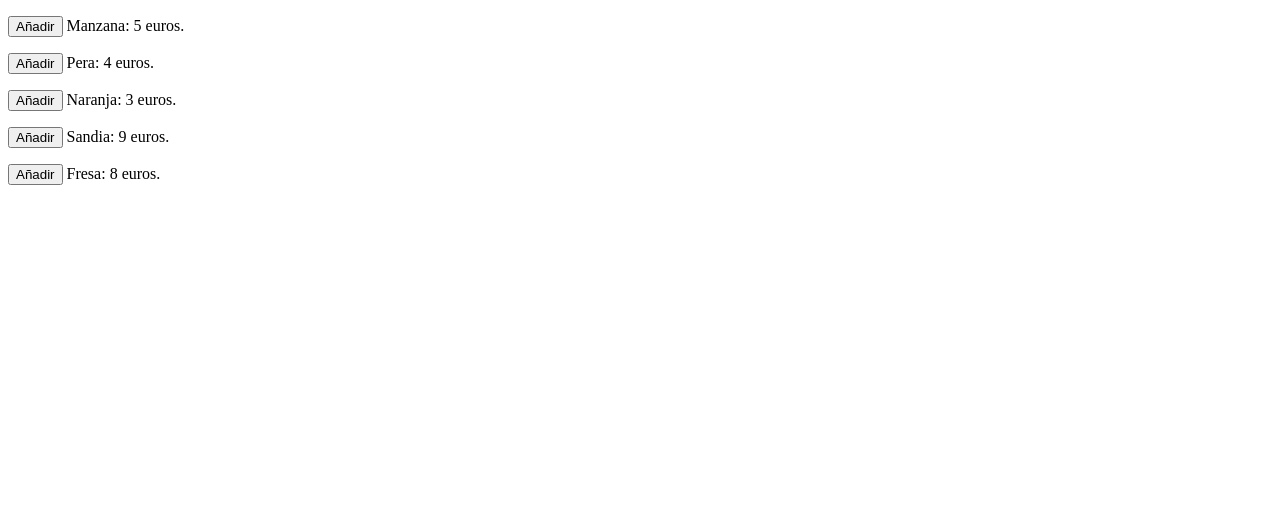
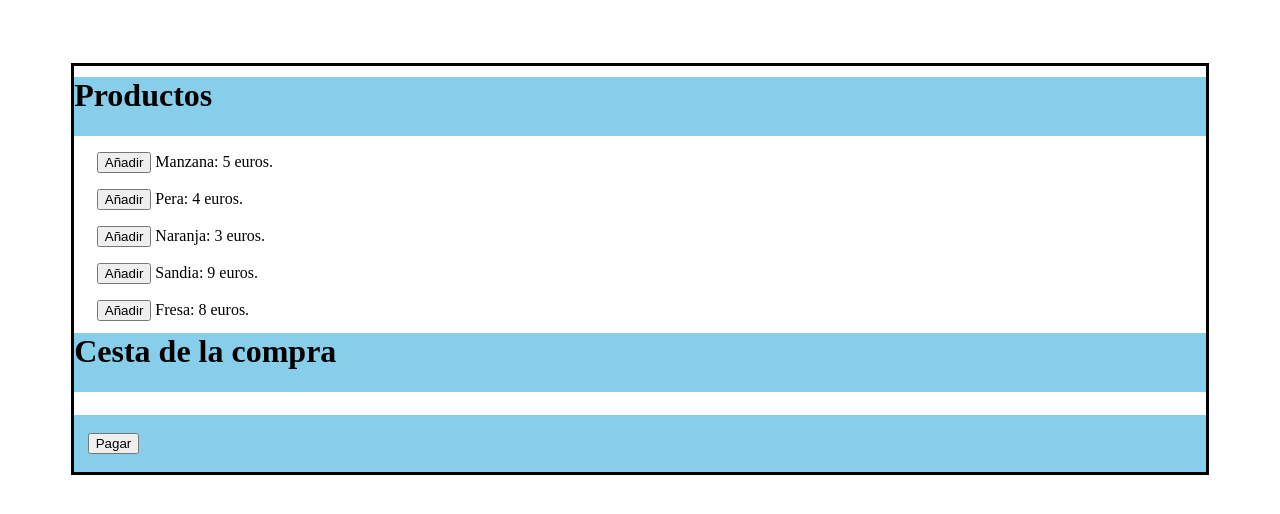
Before and after one commit to JaviCazallaEstre/Desarrollo_web_github, a PHP site: page /Productos.php in a window 1280 px wide. Shown: the top 514 px of the page. Run offline with PHP 8.4, Linux system fonts and the light colour scheme.

Commit message:
Proyecto acabado

```diff
--- a/DB/dbProductos.php
+++ b/DB/dbProductos.php
@@ -1,5 +1,5 @@
 <?php
-include_once("../Entidades/ProductoObjeto.php");
+require_once("../Entidades/ProductoObjeto.php");
 class ProductosDB
 {
     public static $productos = array();
@@ -11,7 +11,7 @@ class ProductosDB
 
     public static function obtieneProductoCodigo($codigo)
     {
-        if (isset($productos[$codigo])) {
+        if (isset(self::$productos[$codigo])) {
             return self::$productos[$codigo];
         }
     }
@@ -32,11 +32,11 @@ class ProductosDB
 
     public static function rellenaArray()
     {
-        $productos[1] = new Producto(1, "Manzana", 5);
-        $productos[2] = new Producto(2, "Pera", 4);
-        $productos[3] = new Producto(2, "Naranja", 3);
-        $productos[4] = new Producto(4, "Sandia", 9);
-        $productos[5] = new Producto(5, "Fresa", 8);
-        return $productos;
+        self::$productos[1] = new Producto(1, "Manzana", 5);
+        self::$productos[2] = new Producto(2, "Pera", 4);
+        self::$productos[3] = new Producto(3, "Naranja", 3);
+        self::$productos[4] = new Producto(4, "Sandia", 9);
+        self::$productos[5] = new Producto(5, "Fresa", 8);
+        return self::$productos;
     }
 }
--- a/Entidades/CestaObjeto.php
+++ b/Entidades/CestaObjeto.php
@@ -1,33 +1,49 @@
 <?php
-include_once('ProductoObjeto.php');
+require_once('ProductoObjeto.php');
 class Cesta
 {
-    private $cesta = array();
+    protected $cesta = array();
 
-    public function nuevoArticulo(Producto $p)
+    public function nuevo_articulo($codigo)
     {
-        array_push($this->cesta, $p);
+        $producto = ProductosDB::obtieneProductoCodigo($codigo);
+        $this->cesta[] = $producto;
     }
-    public function __get($cesta)
+
+    public function get_productos()
     {
-        return $this->$cesta;
+        return $this->cesta;
     }
+
     public function limpiaCesta()
     {
         unset($this->cesta);
-        $this->cesta=array();
+        $this->cesta = array();
     }
-    public static function muestraCesta(array $cesta){
+    public static function muestraCesta(array $cesta)
+    {
         foreach ($cesta as $producto) {
-           echo($producto);
+            echo ($producto);
         }
     }
-    public static function costeCesta(array $cesta)
+    public  function costeCesta()
     {
         $suma = 0;
-        foreach ($cesta as $producto) {
-            $suma = $suma + $producto["precio"];
+        foreach ($this->cesta as $producto) {
+            $suma = $suma + $producto->getPrecio();
         }
         return $suma;
     }
+    public function guarda_cesta()
+    {
+        $_SESSION['cesta'] = $this;
+    }
+    public static function carga_cesta()
+    {
+        if (!isset($_SESSION['cesta'])) {
+            return new Cesta();
+        } else {
+            return $_SESSION['cesta'];
+        }
+    }
 }
--- a/Entidades/ProductoObjeto.php
+++ b/Entidades/ProductoObjeto.php
@@ -1,9 +1,9 @@
 <?php
 class Producto
 {
-    private $codigo;
-    private $nombre;
-    private $precio;
+    protected $codigo;
+    protected $nombre;
+    protected $precio;
 
     public function __construct($codigo, $nombre, $precio)
     {
@@ -17,11 +17,18 @@ class Producto
             $this->$propiedad = $valor;
         }
     }
-    public function __get($propiedad)
+
+    public function getCodigo()
     {
-        if (property_exists($this, $propiedad)) {
-            return $this->$propiedad;
-        }
+        return $this->codigo;
+    }
+    public function getNombre()
+    {
+        return $this->nombre;
+    }
+    public function getPrecio()
+    {
+        return $this->precio;
     }
     public function __toString()
     {
--- a/Productos/Productos.php
+++ b/Productos/Productos.php
@@ -1,23 +1,28 @@
 <?php
+require_once('../Entidades/ProductoObjeto.php');
+require_once('../Entidades/CestaObjeto.php');
+require_once('../DB/dbProductos.php');
 session_start();
-include_once('../Entidades/ProductoObjeto.php');
-include_once('../Entidades/CestaObjeto.php');
-include_once('../DB/dbProductos.php');
-function creaFormularioProductos() {
 $productos = ProductosDB::rellenaArray();
+$cesta = Cesta::carga_cesta();
+
+if (isset($_POST['enviar'])) {
+    $cesta->nuevo_articulo($_POST['codigo']);
+    $cesta->guarda_cesta();
+}
+function creaFormularioProductos($productos)
+{
     foreach ($productos as $p) {
-		$codigo= $p->codigo;
-		$nombre= $p->nombre;
-		$precio= $p->precio;
-		// Creamos el formulario en HTML para cada producto
+        $codigo = $p->getCodigo();
+        $nombre = $p->getNombre();
+        $precio = $p->getPrecio();
         echo "<p><form id='$codigo' action='productos.php' method='post'>";
-        // Metemos ocultos los datos de los productos
-        echo "<input type='hidden' name='cod' value='".$codigo."'/>";
-        echo "<input type='hidden' name='nombre' value='".$nombre."'/>";
-        echo "<input type='hidden' name='precio' value='".$precio."'/>";
+        echo "<input type='hidden' name='codigo' value='" . $codigo . "'/>";
+        echo "<input type='hidden' name='nombre' value='" . $nombre . "'/>";
+        echo "<input type='hidden' name='precio' value='" . $precio . "'/>";
         echo "<input type='submit' name='enviar' value='Añadir'/>";
         echo " $nombre: ";
-        echo $precio." euros.";
+        echo $precio . " euros.";
         echo "</form>";
         echo "</p>";
     }
@@ -30,11 +35,48 @@ function creaFormularioProductos() {
     <meta charset="UTF-8">
     <meta http-equiv="X-UA-Compatible" content="IE=edge">
     <meta name="viewport" content="width=device-width, initial-scale=1.0">
+    <link href="css/Productos.css" rel="stylesheet" type="text/css" />
     <title>Document</title>
 </head>
-    <div id="productos">
-        <?php creaFormularioProductos()?>
+<div class="Contenedor">
+    <div class="productos">
+        <div class="encabezadoSuperior">
+            <h1 class="titulo">Productos</h1>
         </div>
+        <div class="listado">
+            <?php creaFormularioProductos($productos) ?>
+        </div>
+    </div>
+    <div class="cesta">
+        <div class="encabezado">
+            <h1 class="titulo">Cesta de la compra</h1>
+        </div>
+        <div class="listado">
+            <?php
+            $productos = $cesta->get_productos();
+            if (count($productos) > 0) {
+                foreach ($productos as $p => $producto) {
+                    $codigo = $producto->getCodigo();
+                    $nombre = $producto->getNombre();
+                    $precio = $producto->getPrecio();
+                    echo "<p><span class='codigo'>$codigo </span>";
+                    echo "<span class='nombre'>$nombre </span>";
+                    echo "<span class='precio'>$precio €</span></p>";
+                }
+            }
+            ?>
+        </div>
+        <div class="pagardiv">
+            <form action='final.php' method='post'>
+                <p>
+                    <span class='pagar'>
+                        <input type='submit' name='pagar' value='Pagar' />
+                    </span>
+                </p>
+        </div>
+    </div>
+</div>
+
 <body>
     <table>
 
--- /dev/null
+++ b/Productos/css/Productos.css
@@ -0,0 +1,30 @@
+.Contenedor {
+  margin: 5%;
+  border: solid;
+  border-color: black;
+  background-color: white;
+}
+
+.listado {
+  margin-left: 2%;
+  margin-bottom: 2%;
+}
+.encabezado {
+  margin-top: -1%;
+  background-color: skyblue;
+  padding-bottom: 1px;
+}
+.pagardiv {
+  padding: 0.2%;
+  background-color: skyblue;
+  margin-bottom: 0%;
+}
+.pagar {
+  padding-left: 1%;
+  padding-top: 1%;
+}
+.encabezadoSuperior{
+  margin-top: -0.95%;
+  background-color: skyblue;
+  padding-bottom: 1px;
+}
```
Also changed, not shown: Productos/css/Final.css (added, +25 -0 lines), Productos/final.php (added, +50 -0 lines). Lines whose indentation alone changed are shown as unchanged.
